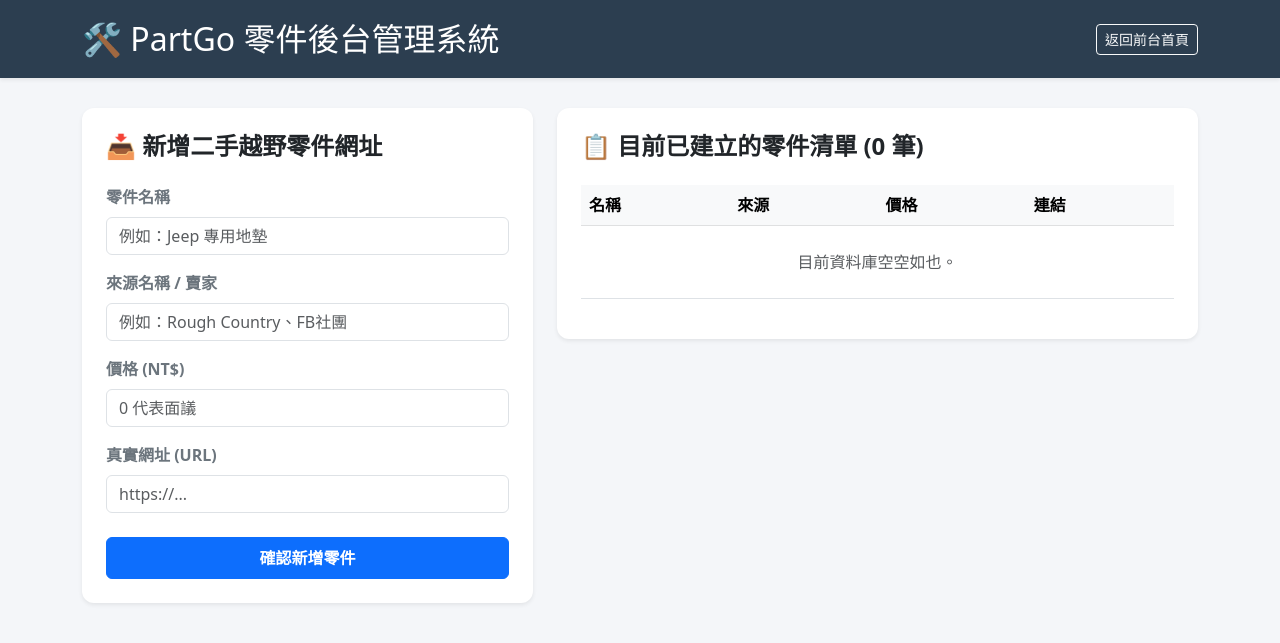
After one commit to william200358-cloud/partgo, a Flask app: template templates/admin.html in a window 1280 px wide. The commit adds this page. Shown: the top 643 px of the page. Run offline with Flask 3, Linux system fonts and the light colour scheme; the template is opened without the code that fills it, so the values that code supplies are empty.

Commit message:
Add files via upload

```diff
--- a/app.py
+++ b/app.py
@@ -1,4 +1,4 @@
-from flask import Flask, render_template, request
+from flask import Flask, render_template, request, redirect, url_for
 import sqlite3
 import os
 
@@ -9,15 +9,12 @@ def get_db_connection():
     conn.row_factory = sqlite3.Row
     return conn
 
-# 🛠️ 雲端自動點火：強迫重刷成越野車資料庫
+# 🛠️ 雲端自動點火防呆（把之前的 True 改回原本的偵測，讓未來手動新增的資料不會被沖掉）
 def init_db_if_not_exists():
-    if True:  # 強迫刷新
+    if not os.path.exists('parts.db'):
         print("偵測到雲端未建立資料庫，正在自動初始化...")
         conn = sqlite3.connect('parts.db')
         cursor = conn.cursor()
-
-        # 先確保表格乾淨（如果已有舊表先刪除，避免欄位或資料衝突）
-        cursor.execute('DROP TABLE IF EXISTS parts')
 
         cursor.execute('''
             CREATE TABLE IF NOT EXISTS parts (
@@ -29,7 +26,8 @@ def init_db_if_not_exists():
             )
         ''')
 
-dummy_parts = [
+        # 初始預設放這三筆真實網址
+        dummy_parts = [
             ('Jeep Gladiator (2021) 專用全天候防水腳踏墊 / 後行李箱襯墊 (Rough Country 二手極新)', '北部 4x4 零件交流商', 3200, 'https://www.roughcountry.com/floor-mats-cargo-liners/jeep/gladiator/2021'),
             ('Land Rover Discovery / Defender 專用外匯升級避震與越野改裝精品套件', 'Lucky8 LLC 台灣代購組', 28500, 'https://lucky8llc.com/'),
             ('越野四驅車材料零件與全台報廢車殺肉件買賣交流社團', 'Facebook 越野車零件交流社團', 0, 'https://www.facebook.com/groups/325391057802702')
@@ -38,11 +36,12 @@ dummy_parts = [
         cursor.executemany('INSERT INTO parts (name, source, price, link) VALUES (?, ?, ?, ?)', dummy_parts)
         conn.commit()
         conn.close()
-        print("雲端越野車資料庫初始化成功！")
+        print("雲端資料庫初始化成功！")
 
-# 啟動網頁前跑一次更新
+# 啟動網頁前跑一次檢查
 init_db_if_not_exists()
 
+# 🔍 前台：搜尋首頁
 @app.route('/')
 def index():
     query = request.args.get('query', '')
@@ -64,5 +63,30 @@ def index():
 
     return render_template('index.html', results=results, query=query, brand=brand)
 
+# 🛠️ 後台：管理頁面（查看與新增零件）
+@app.route('/admin', methods=['GET', 'POST'])
+def admin():
+    conn = get_db_connection()
+    cursor = conn.cursor()
+
+    # 如果使用者按下「確認新增」，會走 POST 路由送出表單
+    if request.method == 'POST':
+        name = request.form['name']
+        source = request.form['source']
+        price = request.form['price']
+        link = request.form['link']
+
+        # 把新零件塞進資料庫
+        cursor.execute('INSERT INTO parts (name, source, price, link) VALUES (?, ?, ?, ?)',
+                       (name, source, price, link))
+        conn.commit()
+        return redirect(url_for('admin')) # 新增完重新整理後台頁面
+
+    # 平時進去後台（GET），會撈出目前資料庫所有的零件列在下方
+    cursor.execute('SELECT * FROM parts ORDER BY id DESC')
+    all_parts = cursor.fetchall()
+    conn.close()
+    return render_template('admin.html', all_parts=all_parts)
+
 if __name__ == '__main__':
     app.run()
--- /dev/null
+++ b/templates/admin.html
@@ -0,0 +1,84 @@
+<!DOCTYPE html>
+<html lang="zh-TW">
+<head>
+    <meta charset="UTF-8">
+    <meta name="viewport" content="width=device-width, initial-scale=1.0">
+    <title>PartGo 後台管理系統</title>
+    <link href="https://cdn.jsdelivr.net/npm/bootstrap@5.3.0/dist/css/bootstrap.min.css" rel="stylesheet">
+    <style>
+        body { background-color: #f4f6f9; }
+        .admin-header { background-color: #2c3e50; color: white; padding: 20px 0; margin-bottom: 30px; }
+    </style>
+</head>
+<body>
+
+    <div class="admin-header shadow-sm">
+        <div class="container d-flex justify-content-between align-items-center">
+            <h2 class="mb-0">🛠️ PartGo 零件後台管理系統</h2>
+            <a href="/" class="btn btn-outline-light btn-sm">返回前台首頁</a>
+        </div>
+    </div>
+
+    <div class="container mb-5">
+        <div class="row g-4">
+            <div class="col-md-5">
+                <div class="card shadow-sm p-4 bg-white border-0" style="border-radius: 12px;">
+                    <h4 class="fw-bold text-dark mb-4">📥 新增二手越野零件網址</h4>
+                    <form action="/admin" method="post">
+                        <div class="mb-3">
+                            <label class="form-label fw-bold text-secondary">零件名稱</label>
+                            <input type="text" name="name" class="form-control" placeholder="例如：Jeep 專用地墊" required>
+                        </div>
+                        <div class="mb-3">
+                            <label class="form-label fw-bold text-secondary">來源名稱 / 賣家</label>
+                            <input type="text" name="source" class="form-control" placeholder="例如：Rough Country、FB社團" required>
+                        </div>
+                        <div class="mb-3">
+                            <label class="form-label fw-bold text-secondary">價格 (NT$)</label>
+                            <input type="number" name="price" class="form-control" placeholder="0 代表面議" required>
+                        </div>
+                        <div class="mb-3">
+                            <label class="form-label fw-bold text-secondary">真實網址 (URL)</label>
+                            <input type="url" name="link" class="form-control" placeholder="https://..." required>
+                        </div>
+                        <button type="submit" class="btn btn-primary w-100 fw-bold mt-2 py-2">確認新增零件</button>
+                    </form>
+                </div>
+            </div>
+
+            <div class="col-md-7">
+                <div class="card shadow-sm p-4 bg-white border-0" style="border-radius: 12px;">
+                    <h4 class="fw-bold text-dark mb-4">📋 目前已建立的零件清單 ({% if all_parts %}{{ all_parts|length }}{% else %}0{% endif %} 筆)</h4>
+                    <div class="table-responsive">
+                        <table class="table table-hover align-middle">
+                            <thead class="table-light">
+                                <tr>
+                                    <th>名稱</th>
+                                    <th>來源</th>
+                                    <th>價格</th>
+                                    <th>連結</th>
+                                </tr>
+                            </thead>
+                            <tbody>
+                                {% for part in all_parts %}
+                                <tr>
+                                    <td><strong class="text-dark">{{ part['name'] }}</strong></td>
+                                    <td><span class="badge bg-secondary">{{ part['source'] }}</span></td>
+                                    <td class="text-danger fw-bold">NT$ {{ part['price'] }}</td>
+                                    <td><a href="{{ part['link'] }}" target="_blank" class="btn btn-outline-info btn-sm">測試</a></td>
+                                </tr>
+                                {% else %}
+                                <tr>
+                                    <td colspan="4" class="text-center text-muted py-4">目前資料庫空空如也。</td>
+                                </tr>
+                                {% endfor %}
+                            </tbody>
+                        </table>
+                    </div>
+                </div>
+            </div>
+        </div>
+    </div>
+
+</body>
+</html>
--- a/templates/index.html
+++ b/templates/index.html
@@ -18,6 +18,7 @@
         <div class="container">
             <h1 class="display-6 fw-bold mb-3">🛒 PartGo 二手車零件比價網</h1>
             <p class="lead">整合全台 20+ 報廢場與電商網站，即時規格與價格匹配</p>
+	    <a href="/admin" class="btn btn-sm btn-outline-light mb-2">⚙️ 進入後台管理</a>
 
             <form action="/" method="get" class="row g-2 justify-content-center mt-4" style="max-width: 800px; margin: 0 auto;">
                 <div class="col-md-3">
```
